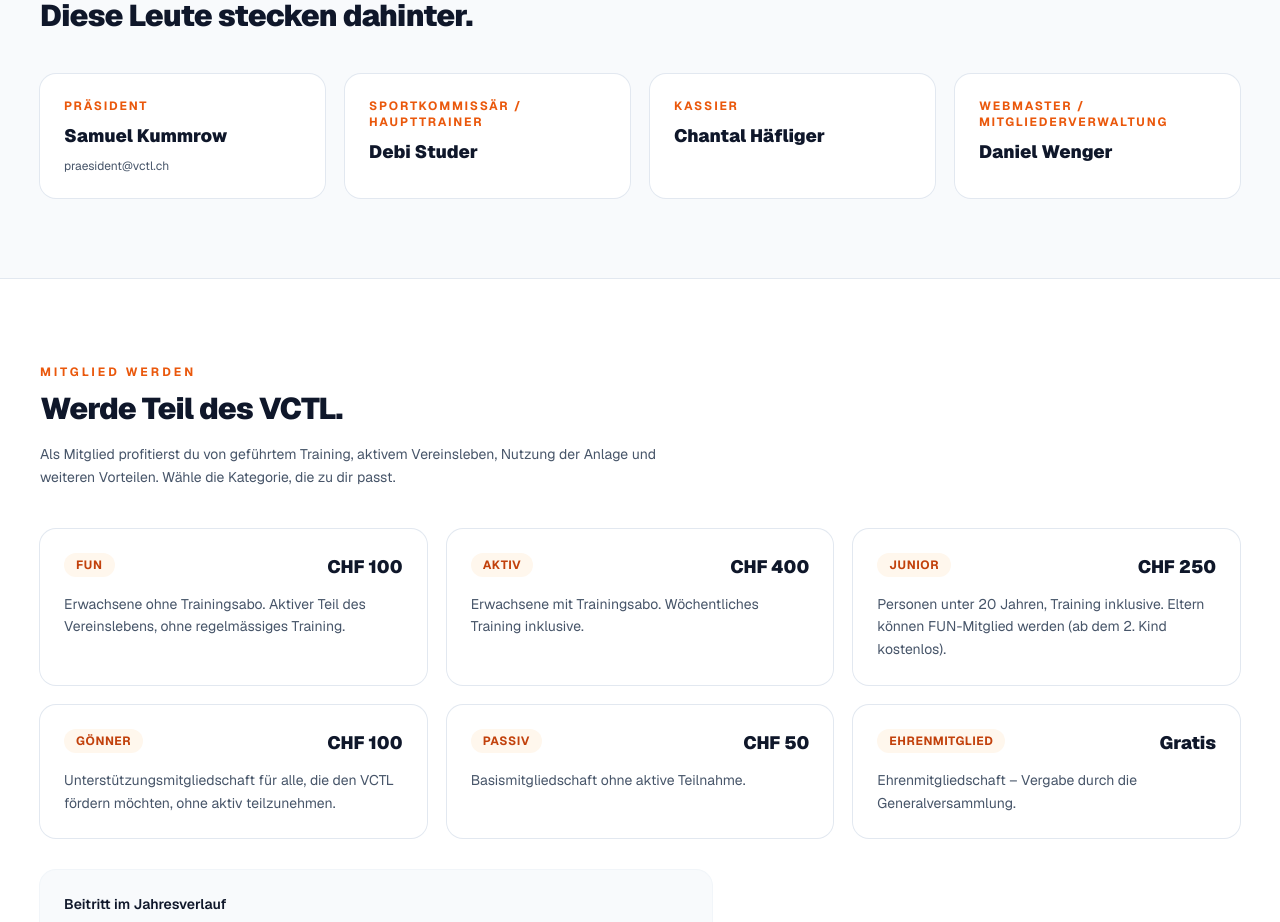
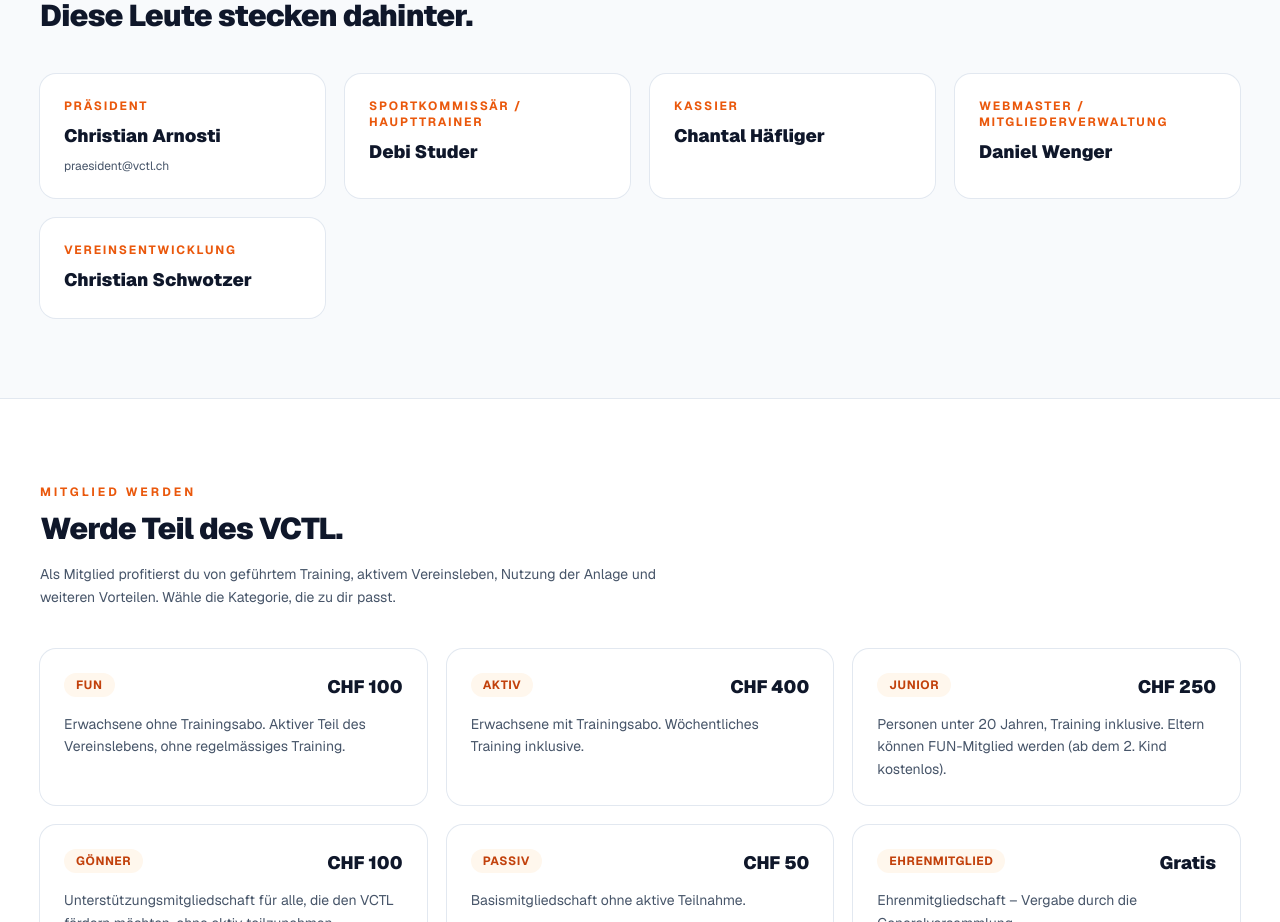
Before and after one commit to schwotzer-pure/vctl, a Next.js app: page /verein in a window 1280 px wide. Shown: the part 1140-2062 px from the top of the page. Built offline with nearby package versions, Linux system fonts and the light colour scheme.

Commit message:
Update Vorstand: Arnosti as president, add Schwotzer (Vereinsentwicklung)
Co-Authored-By: Claude Sonnet 4.6 <noreply@anthropic.com>

```diff
--- a/src/app/verein/page.tsx
+++ b/src/app/verein/page.tsx
@@ -8,10 +8,11 @@ export const metadata = {
 };
 
 const vorstand = [
-  { role: "Präsident", name: "Samuel Kummrow", email: "praesident@vctl.ch" },
+  { role: "Präsident", name: "Christian Arnosti", email: "praesident@vctl.ch" },
   { role: "Sportkommissär / Haupttrainer", name: "Debi Studer", email: "" },
   { role: "Kassier", name: "Chantal Häfliger", email: "" },
   { role: "Webmaster / Mitgliederverwaltung", name: "Daniel Wenger", email: "" },
+  { role: "Vereinsentwicklung", name: "Christian Schwotzer", email: "" },
 ];
 
 const memberships = [
```
